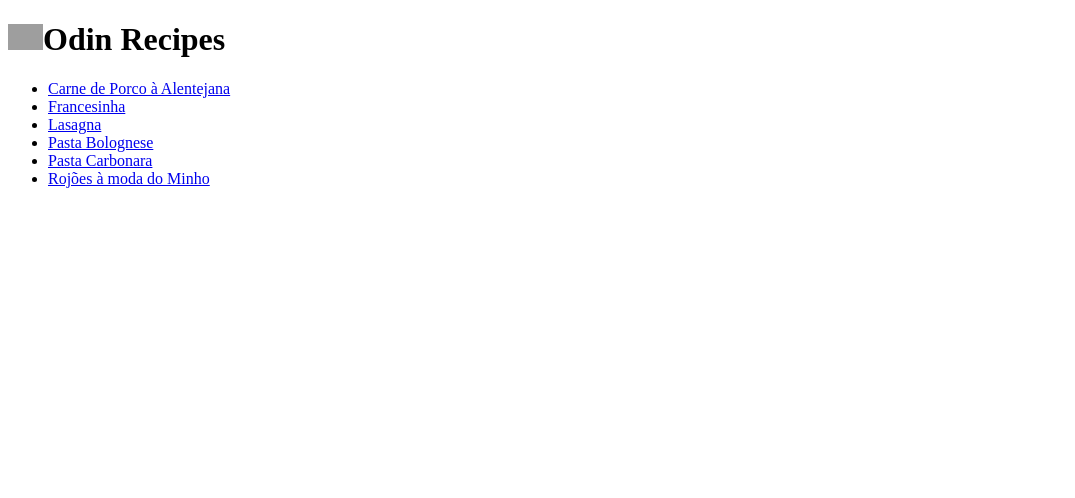
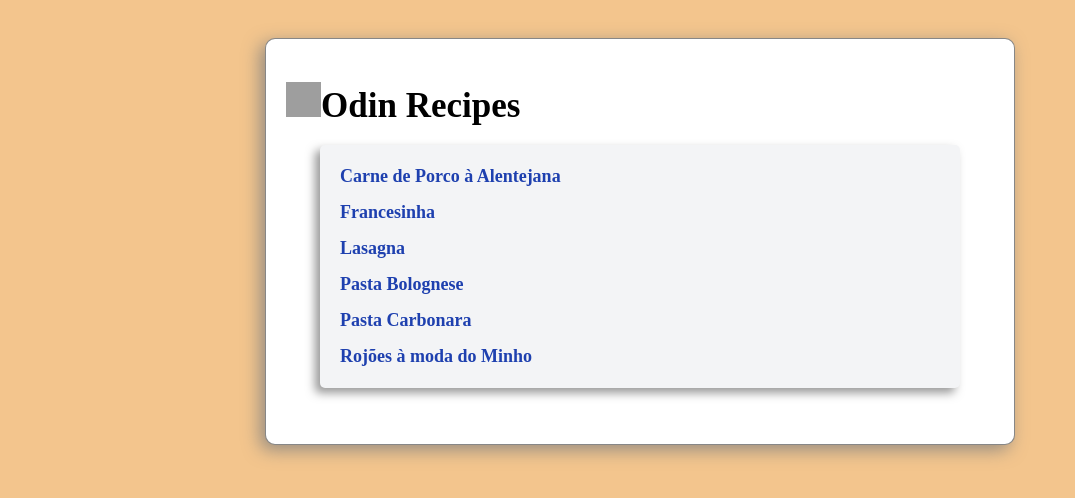
Before and after one commit to INC0GNIT0PT/odin-recipes, a plain HTML site: page index.html in a window 1280 px wide. Shown: the whole page, without its empty margins (0-1075 px from the left). Drawn offline with Linux system fonts and the light colour scheme; grey boxes are pictures that could not be loaded.

Commit message:
Add main tag and missing logo on html files. Edit style on CSS.

```diff
--- a/index.html
+++ b/index.html
@@ -2,13 +2,16 @@
 <html lang="en">
   <head>
     <meta charset="UTF-8">
+    <meta http-equiv="X-UA-Compatible" content="IE=edge">
     <meta name="viewport" content="width=device-width, initial-scale=1.0">
     <link rel="stylesheet" href="./styles/style.css">
     <title>Odin Recipes</title>
   </head>
   <body>
+    <main>
       <h1><img class="img-logo" src="https://cdn-images-1.medium.com/max/1200/1*60u1QENWMOJXaLQ1xzn0TQ.png" alt="odin project logo">Odin Recipes</h1>
-    <ul>
+    <div class="container">
+        <ul class="list-style-none">
             <li><a href="recipes/carne_a_valenciana.html">Carne de Porco à Alentejana</a></li>
             <li><a href="recipes/francesinha.html">Francesinha</a></li>
             <li><a href="recipes/lasagna.html">Lasagna</a></li>
@@ -16,6 +19,9 @@
             <li><a href="recipes/pasta_carbornara.html">Pasta Carbonara</a></li>
             <li><a href="recipes/rojoes_a_moda_do_minho.html">Rojões à moda do Minho</a></li>
         </ul>
+    </div>
+    </main>
+
     <!-- <img src="https://i.pinimg.com/originals/9c/35/78/9c3578ff3953134881440d55666c9e47.jpg" alt=""> -->
   </body>
 </html>
--- a/styles/style.css
+++ b/styles/style.css
@@ -1,9 +1,87 @@
+
+body{
+    margin: 0 auto;
+    max-width: 750px;
+    background-color: #f3c58d;
+
+}
+
+main{
+    margin-top: 5%;
+    padding: 20px;
+    background-color: rgb(255 255 255);
+    box-shadow: -5px 5px 17px rgba(128, 128, 128, 0.801);
+    border: 1px solid rgba(128, 128, 128, 0.945);
+    border-radius: 10px;
+}
+
+
+li{
+    text-align: left;
+    margin: 15px;
+
+}
+
+.list-style-none{
+    padding: 0 5px;
+    list-style: none;
+}
+
+.list-style-none li{
+    text-align:left;
+}
+
+h1,
+h1 a{
+    height: 40px;;
+    padding: auto;
+    font-size: 35px;
+}
+
+a{
+    text-align: center;
+    text-decoration: none;
+    color: rgb(30 64 175);
+    font-size: 18px;
+    font-weight: 800;
+    overflow: auto;
+}
+
+p{
+    text-align: left;
+    margin:0 5%;
+}
+
+
+/*Class*/
 .img-logo{
     width: 35px;
-    height: auto;
+    height: 35px;
+    margin: auto;
 }
 
 .img-recipe{
-    width: 50px;
+    width: 250px;
     height: auto;
+    margin: 2.5% 30%;
 }
+
+.container{
+    max-width: 640px;
+    margin: 0 auto 5% auto;
+    padding: 5px 0;
+    background-color: rgb(243 244 246);
+    border-radius: 5px;
+    box-shadow: -5px 5px 10px rgba(128, 128, 128, 0.801);
+}
+
+.francesinha-img{
+    max-width: 500px;
+    height: auto;
+    margin: 2.5% 15%;
+}
+/*
+cinzento par div
+background-color: rgb(243 244 246/var(--tw-bg-opacity));
+
+*/
```
Also changed, not shown: recipes/belouras.html (+4 -2 lines), recipes/carne_a_valenciana.html (+4 -1 lines), recipes/francesinha.html (+6 -2 lines), recipes/lasagna.html (+6 -1 lines), recipes/pasta_bolonhesa.html (+5 -11 lines), recipes/pasta_carbornara.html (+5 -1 lines), recipes/rojoes_a_moda_do_minho.html (+4 -4 lines). Lines whose indentation alone changed are shown as unchanged.
